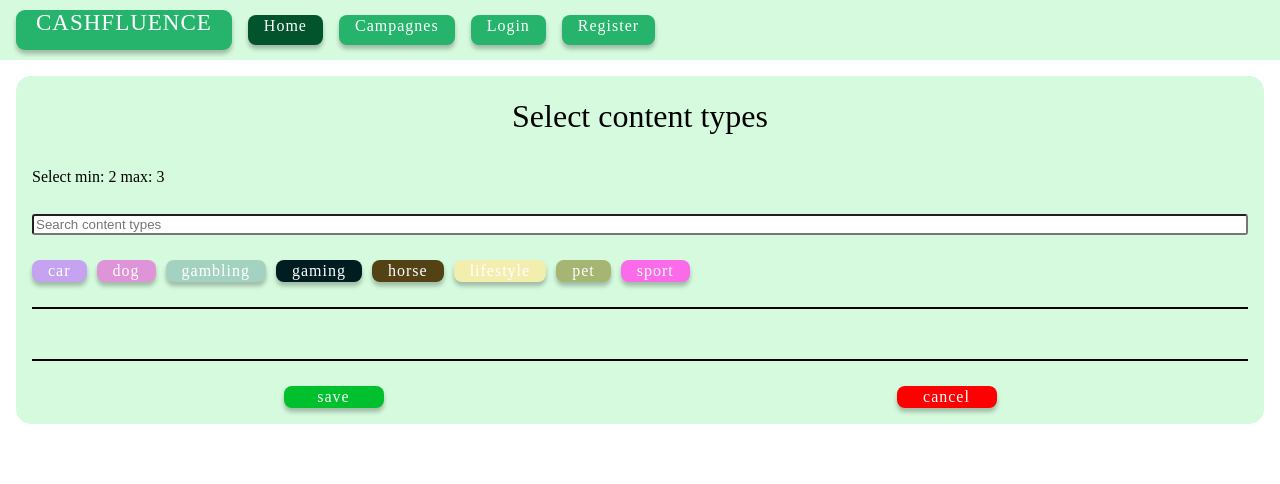
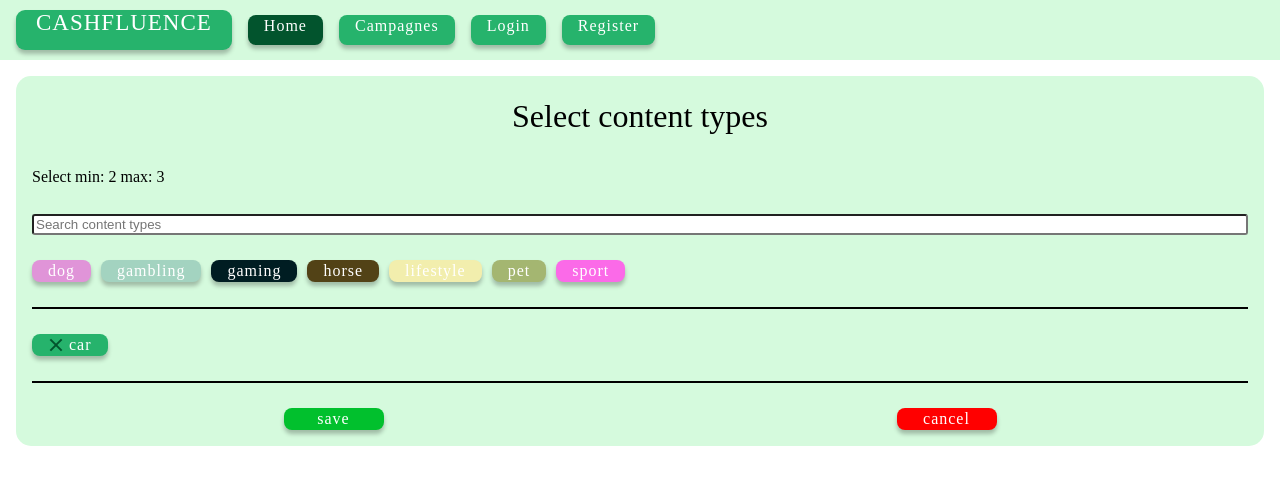
Before and after one commit to MrtnBalazs/influ-frontend, an Angular app: page /brands in a window 1280 px wide. Shown: the top 484 px of the page. Built offline with nearby package versions, Linux system fonts and the light colour scheme; a web font is replaced by a local one.

Commit message:
added inputselecteditems for item selector

```diff
--- a/src/app/common/multiple-selector-popup/multiple-selector-popup.component.ts
+++ b/src/app/common/multiple-selector-popup/multiple-selector-popup.component.ts
@@ -1,5 +1,5 @@
 import { animate, style, transition, trigger } from '@angular/animations';
-import { Component, Input, OnInit } from '@angular/core';
+import { Component, EventEmitter, Input, OnInit, Output } from '@angular/core';
 import { FormsModule } from '@angular/forms';
 
 @Component({
@@ -20,9 +20,11 @@ import { FormsModule } from '@angular/forms';
 })
 export class MultipleSelectorPopupComponent implements OnInit{
   @Input() inputItems: string[] = [];
+  @Input() inputSelectedItems: string[] = [];
   @Input() typeOfItems = "";
   @Input() maxConstraint = 5;
   @Input() minConstraint = 1;
+  @Output() itemsSelected = new EventEmitter<string[]>();
   searchText: string = "";
   selectedItems: string[] = [];
   items: {color: any, value: string}[] = [];
@@ -31,6 +33,9 @@ export class MultipleSelectorPopupComponent implements OnInit{
   ngOnInit(): void {
     this.inputItems.forEach((item) => this.items.push({color: this.getRandomColor(), value: item}))
     this.items.sort((a, b) => a.value < b.value ? -1 : 1);
+    this.selectedItems = this.inputSelectedItems;
+    console.log(this.items);
+    console.log(this.selectedItems);
   }
 
   getFilteredItems() {
@@ -43,6 +48,7 @@ export class MultipleSelectorPopupComponent implements OnInit{
 
   selectItem(itemValue: string) {
     if(this.selectedItems.length < this.maxConstraint) {
+      console.log(itemValue);
       this.selectedItems.push(itemValue);
     } else {
       this.triggerValidationAlert();
@@ -55,6 +61,7 @@ export class MultipleSelectorPopupComponent implements OnInit{
 
   save() {
     if(this.validate()){
+      this.itemsSelected.emit(this.selectedItems);
       console.log("save clicked");
     }
   }
--- a/src/app/homepage/homepage.component.html
+++ b/src/app/homepage/homepage.component.html
@@ -1,4 +1,4 @@
 <div style="padding: 16px;">
-    <app-multiple-selector-popup [inputItems]="contentTypes" [maxConstraint]="3" [minConstraint]="2" [typeOfItems]="'content types'">
+    <app-multiple-selector-popup [inputSelectedItems]="['car']" [inputItems]="contentTypes" [maxConstraint]="3" [minConstraint]="2" [typeOfItems]="'content types'">
     </app-multiple-selector-popup>
 </div>
```
